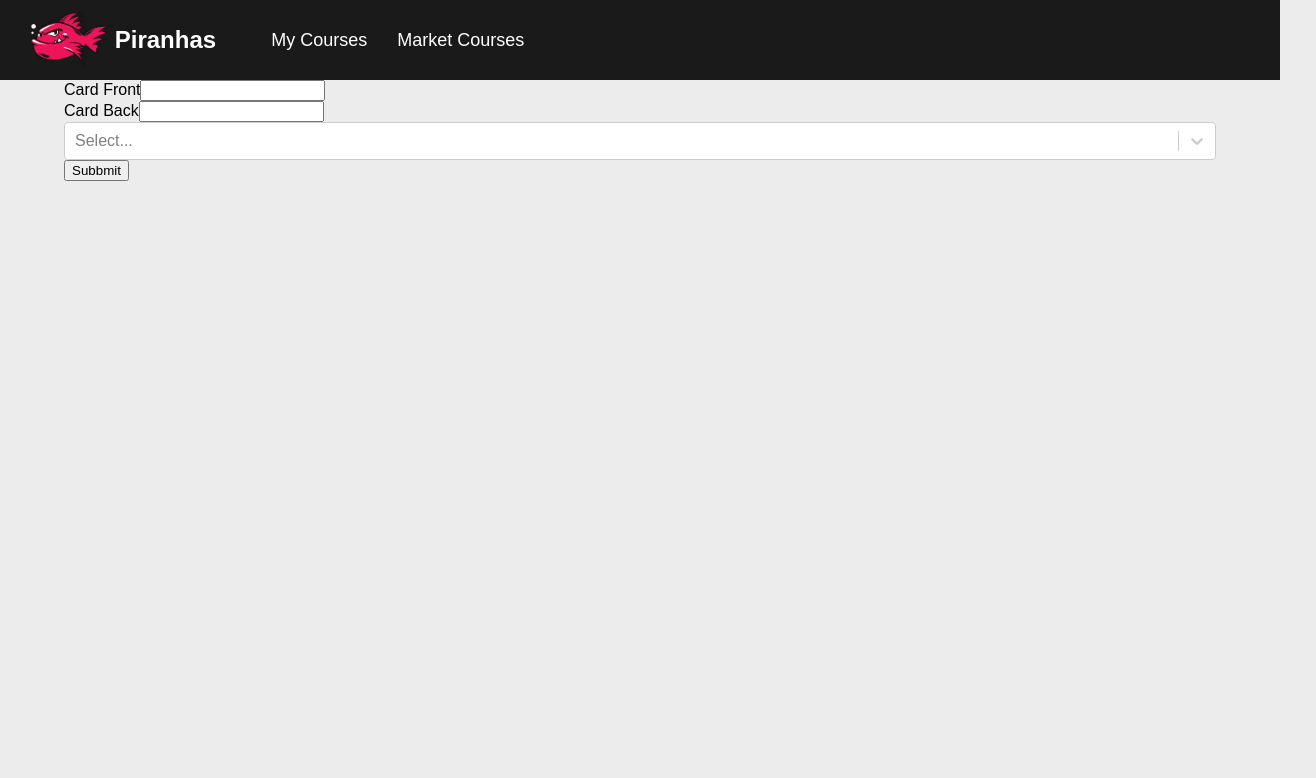
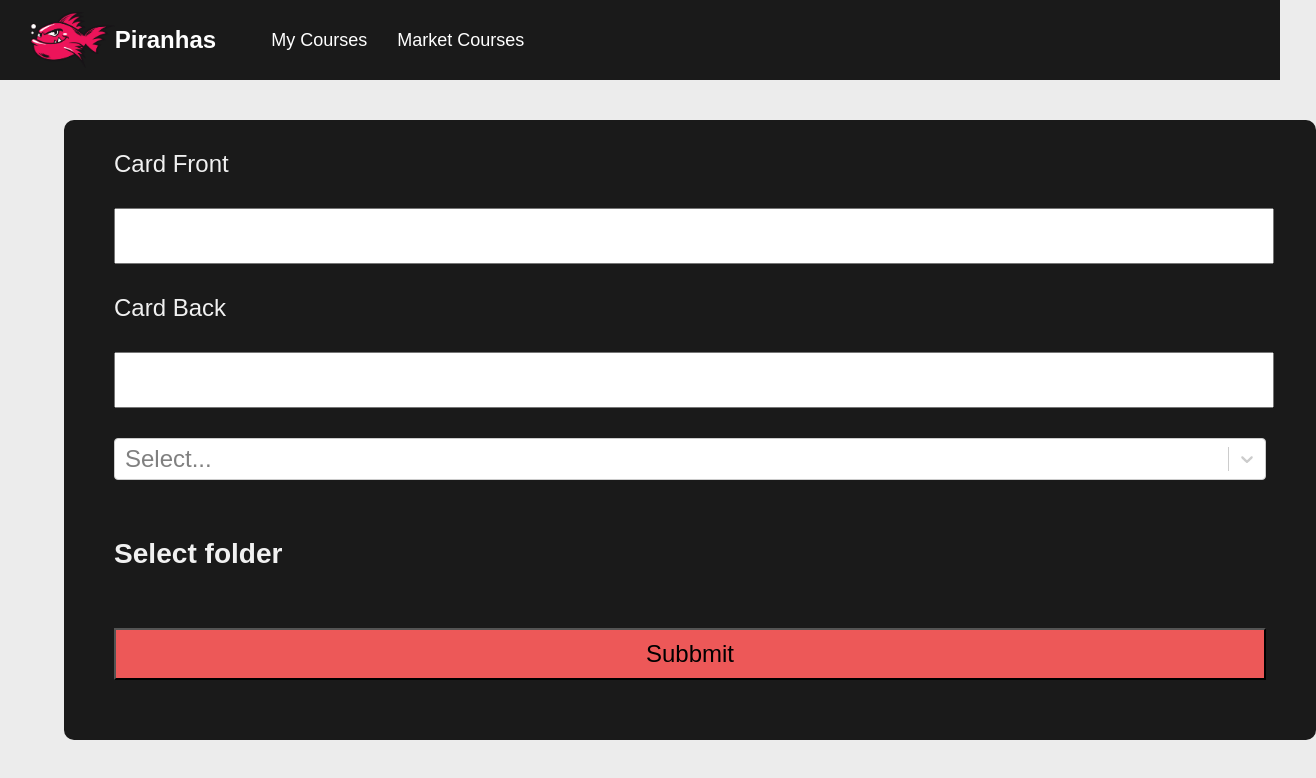
Before and after one commit to jkowiesk/Piranhas, a React (Create React App) app: page /add-card in a window 1280 px wide. Shown: the top 778 px of the page, 1316 px wide, since content can reach past the window. Built offline with nearby package versions, Linux system fonts and the light colour scheme.

Commit message:
started working on form style

```diff
--- a/src/components/CardForm/CardForm.jsx
+++ b/src/components/CardForm/CardForm.jsx
@@ -14,21 +14,24 @@ const CardForm = () => {
         console.log("submitted");
     }
 
-    return <form onSubmit={submitHandler}>
+    return <form onSubmit={submitHandler} className={s.form}>
         <div>
-            <div>
+            <div className={s.inputBlock}>
                 <label htmlFor="front">Card Front</label>
-                <input type="text" id="front"/>
+                <input type="text" id="front" className={s.input}/>
             </div>
-            <div>
+            <div className={s.inputBlock}>
                 <label htmlFor="back">Card Back</label>
-                <input type="text" id="back"/>
+                <input type="text" id="back" className={s.input}/>
             </div>
-            <div>
+            <div className={s.inputBlock}>
                 <Select options={options} />
             </div>
         </div>
-        <button type="button"> Subbmit </button>
+        <div className={s.inputBlock}>
+            <h3>Select folder</h3>
+            <button type="button" className={s.button}> Subbmit </button>
+        </div>
     </form>
 }
 
--- a/src/components/CardForm/CardForm.module.scss
+++ b/src/components/CardForm/CardForm.module.scss
@@ -0,0 +1,33 @@
+@import 'public/assets/styles/utils/vars.module.scss';
+
+.form {
+    position: relative;
+    width: 100%;
+    display: flex;
+    margin: 40px auto;
+    border-radius: 10px;
+    padding: 30px 50px;
+    flex-direction: column;
+    background: $color_basic_black;
+    color: $color_basic_white;
+}
+
+.inputBlock {
+    font-size: 24px;
+    display: flex;
+    flex-direction: column;
+    row-gap: 30px;
+    margin-bottom: 30px;
+}
+
+.input {
+    height: 50px;
+    width: 100%;
+}
+
+.button {
+    background: $color_light_red;
+    text-align: center;
+    font-size: 24px;
+    padding: 10px 30px;
+}
--- a/src/components/UI/Layout/Layout.module.scss
+++ b/src/components/UI/Layout/Layout.module.scss
@@ -1,4 +1,7 @@
 .main {
-    margin: 0 auto;
+    position: relative;
+    top: 0;
+    left: 50%;
+    transform: translateX(-50%);
     width: 90%;
 }
```
